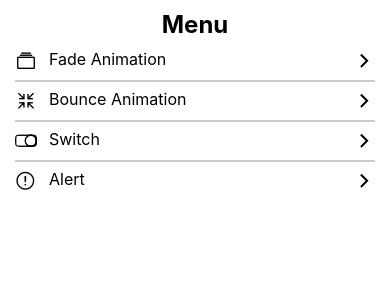
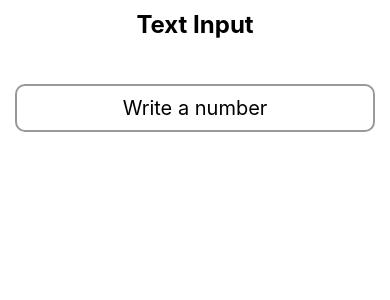
Before and after one commit to tris460/ReactNativeGists, a React Native app: screen /TextInputScreen in a window 390 px wide. Shown: the top 300 px of the page. Built offline with nearby package versions, Linux system fonts and the light colour scheme.

Commit message:
Add input screen

```diff
--- a/src/data/menuItems.tsx
+++ b/src/data/menuItems.tsx
@@ -21,4 +21,9 @@ export const menuItems: FlatListItemInterface[] = [
         icon: 'alert-circle-outline',
         component: 'Alert'
     },
+    {
+        name: 'Text Input',
+        icon: 'pencil-outline',
+        component: 'TextInputScreen'
+    },
 ];
--- a/src/navigation/Navigator.tsx
+++ b/src/navigation/Navigator.tsx
@@ -4,6 +4,7 @@ import FadeAnimation from "../screens/FadeAnimation";
 import BounceAnimation from "../screens/BounceAnimation";
 import Switch from "../screens/Switch";
 import AlertScreen from "../screens/AlertScreen";
+import TextInputScreen from "../screens/TextInputScreen";
 
 const Stack = createStackNavigator();
 
@@ -15,6 +16,7 @@ const Navigator = () => {
         <Stack.Screen name="BounceAnimation" component={BounceAnimation} />
         <Stack.Screen name="Switch" component={Switch} />
         <Stack.Screen name="Alert" component={AlertScreen} />
+        <Stack.Screen name="TextInputScreen" component={TextInputScreen} />
     </Stack.Navigator>
   )
 }
--- /dev/null
+++ b/src/screens/TextInputScreen.tsx
@@ -0,0 +1,36 @@
+import React, { useState } from 'react'
+import { Text, View } from 'react-native'
+import { styles } from '../theme/appTheme'
+import { TextInput } from 'react-native-gesture-handler'
+
+const TextInputScreen = () => {
+    const [number, setNumber] = useState('');
+
+    return (
+        <View style={styles.container}>
+            <Text style={styles.title}>
+                Text Input
+            </Text>
+            <Text style={{fontSize: 18, color: '#000', textAlign: 'center', marginTop: 15}}>
+                {number}
+            </Text>
+            <TextInput
+                style={{
+                    borderColor: '#999',
+                    borderWidth: 2,
+                    fontSize: 20,
+                    marginTop: 20,
+                    padding: 10,
+                    textAlign: 'center',
+                    borderRadius: 10,
+                }}
+                onChangeText={setNumber}
+                value={number}
+                placeholder="Write a number"
+                keyboardType="numeric"
+            />
+        </View>
+    )
+}
+
+export default TextInputScreen
```
